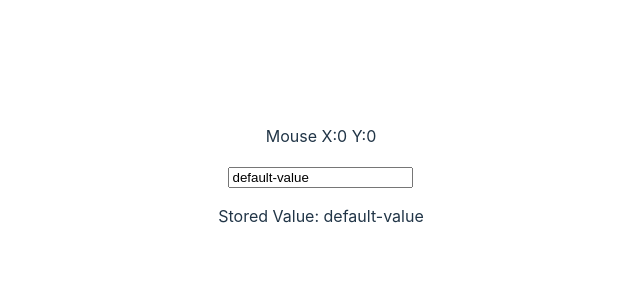
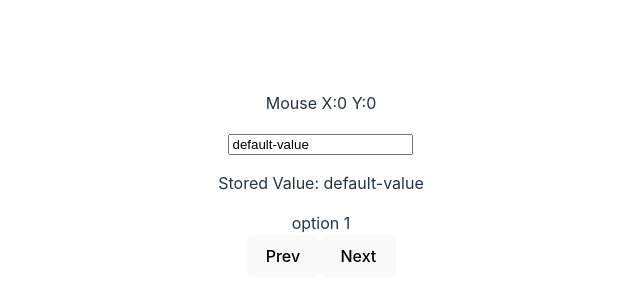
Before and after one commit to Albx68/react-ts-custom-hooks, a React (Vite) app: page / in a window 1280 px wide. Shown: the part 224-524 px from the top of the page, without its empty margins (319-959 px from the left). Built offline with nearby package versions, Linux system fonts and the light colour scheme.

Commit message:
usecycle (#9)

```diff
--- a/src/App.tsx
+++ b/src/App.tsx
@@ -1,5 +1,6 @@
 
 import './App.css'
+import useCycle from './utils/customHooks/useCycle';
 import useLocalStorage from './utils/customHooks/useLocalStorage';
 import useMousePointer from './utils/customHooks/useMousePointer';
 
@@ -15,7 +16,7 @@ function App() {
 export default App
 
 function Example() {
-  // Usage of useLocalStorage to store and retrieve data
+  const { currentValue, cycleToPrevValue, cycleToNextValue } = useCycle(["option 1", "option 2", "option 3"])
   const [storedValue, setStoredValue] = useLocalStorage('myKey', 'default-value');
   const { x, y } = useMousePointer()
   const handleChange = (e: React.ChangeEvent<HTMLInputElement>) => {
@@ -32,6 +33,9 @@ function Example() {
         placeholder="Type something..."
       />
       <p>Stored Value: {storedValue}</p>
+      <div>{currentValue}</div>
+      <button onClick={cycleToPrevValue}>Prev</button>
+      <button onClick={cycleToNextValue}>Next</button>
     </div>
   );
 }
--- /dev/null
+++ b/src/utils/customHooks/useCycle.ts
@@ -0,0 +1,26 @@
+import { useState, useCallback } from 'react';
+//* A custom React hook to cycle through an array of values.
+
+function useCycle<T>(values: T[]): {
+    currentValue: T;
+    cycleToPrevValue: () => void;
+    cycleToNextValue: () => void;
+} {
+    const [index, setIndex] = useState<number>(0);
+
+    const cycleToPrevValue = useCallback(() => {
+        setIndex((prevIndex) => (prevIndex - 1 + values.length) % values.length);
+    }, [values.length]);
+
+    const cycleToNextValue = useCallback(() => {
+        setIndex((prevIndex) => (prevIndex + 1) % values.length);
+    }, [values.length]);
+
+    return {
+        currentValue: values[index],
+        cycleToPrevValue,
+        cycleToNextValue,
+    };
+}
+
+export default useCycle;
```
